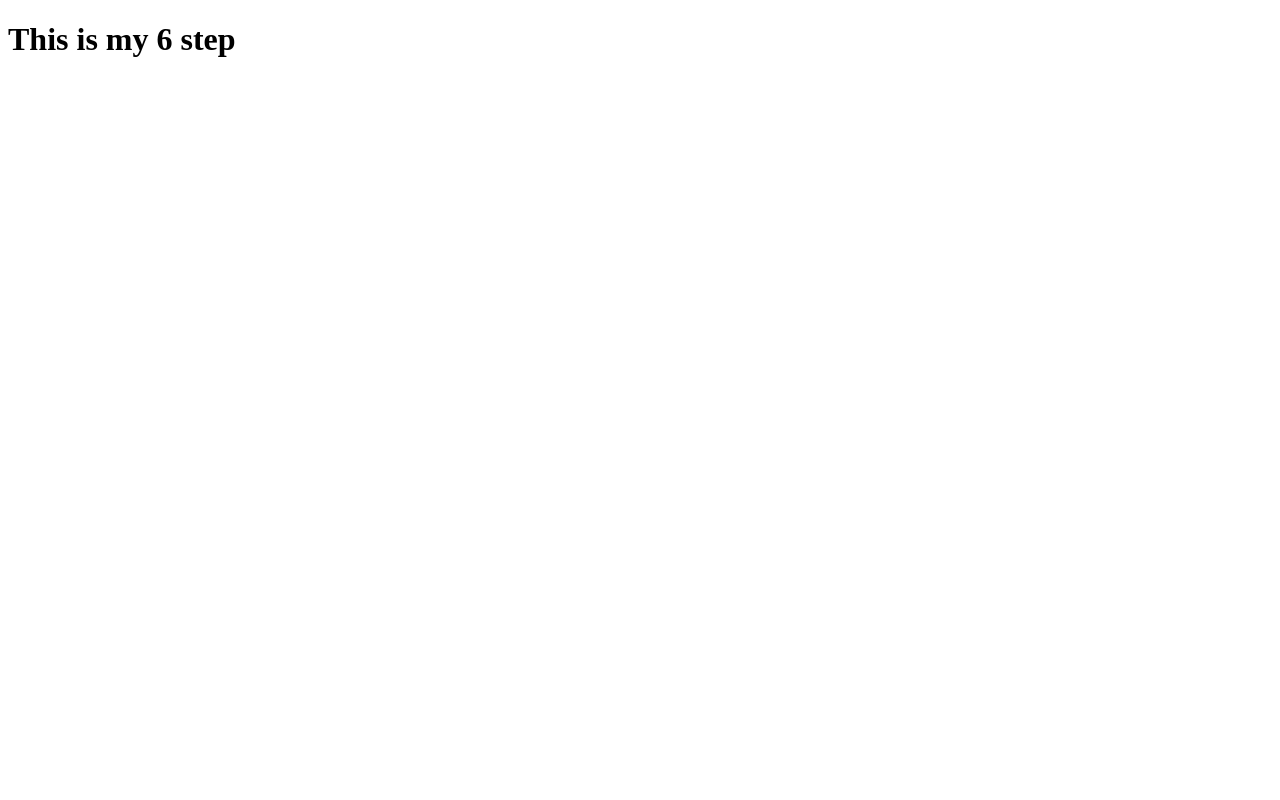
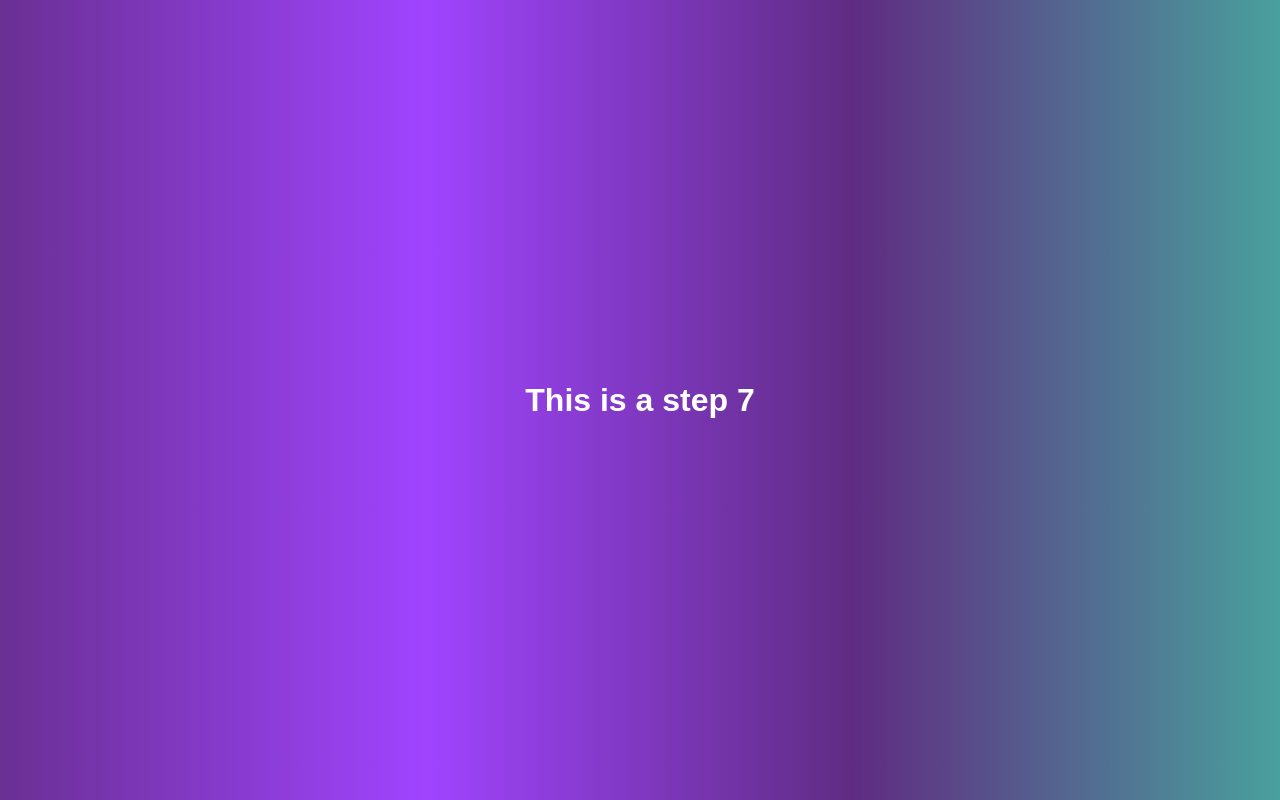
Before and after one commit to Rajprem03/github-for-devops, a plain HTML site: page git/index.html in a window 1280 px wide. Drawn offline with Linux system fonts and the light colour scheme.

Commit message:
step 7 and design added

```diff
--- a/git/index.html
+++ b/git/index.html
@@ -1,11 +1,16 @@
 <!DOCTYPE html>
 <html lang="en">
+
 <head>
     <meta charset="UTF-8">
+    <meta http-equiv="X-UA-Compatible" content="IE=edge">
     <meta name="viewport" content="width=device-width, initial-scale=1.0">
+    <link rel="stylesheet" href="style.css">
     <title>Document</title>
 </head>
+
 <body>
-    <h1>This is my 6 step</h1>
+    <h1>This is a step 7</h1>
 </body>
+
 </html>
--- /dev/null
+++ b/git/style.css
@@ -0,0 +1,28 @@
+/* styles.css */
+body {
+    /* Set a gradient background from purple to teal */
+    background: linear-gradient(to right, #6a3093, #a044ff, #5f2c82, #49a09d);
+    font-family: Arial, sans-serif;
+    /* Sets a clean, modern font for the body text */
+    color: white;
+    /* Sets the text color to white for better contrast */
+    margin: 0;
+    /* Removes default margin */
+    padding: 0;
+    /* Removes default padding */
+    display: flex;
+    /* Enables flexbox layout */
+    justify-content: center;
+    /* Centers content horizontally */
+    align-items: center;
+    /* Centers content vertically */
+    height: 100vh;
+    /* Makes the body take the full height of the viewport */
+}
+
+h1 {
+    font-size: 2em;
+    /* Sets the size of the header text */
+    text-align: center;
+    /* Centers the header text */
+}
```
